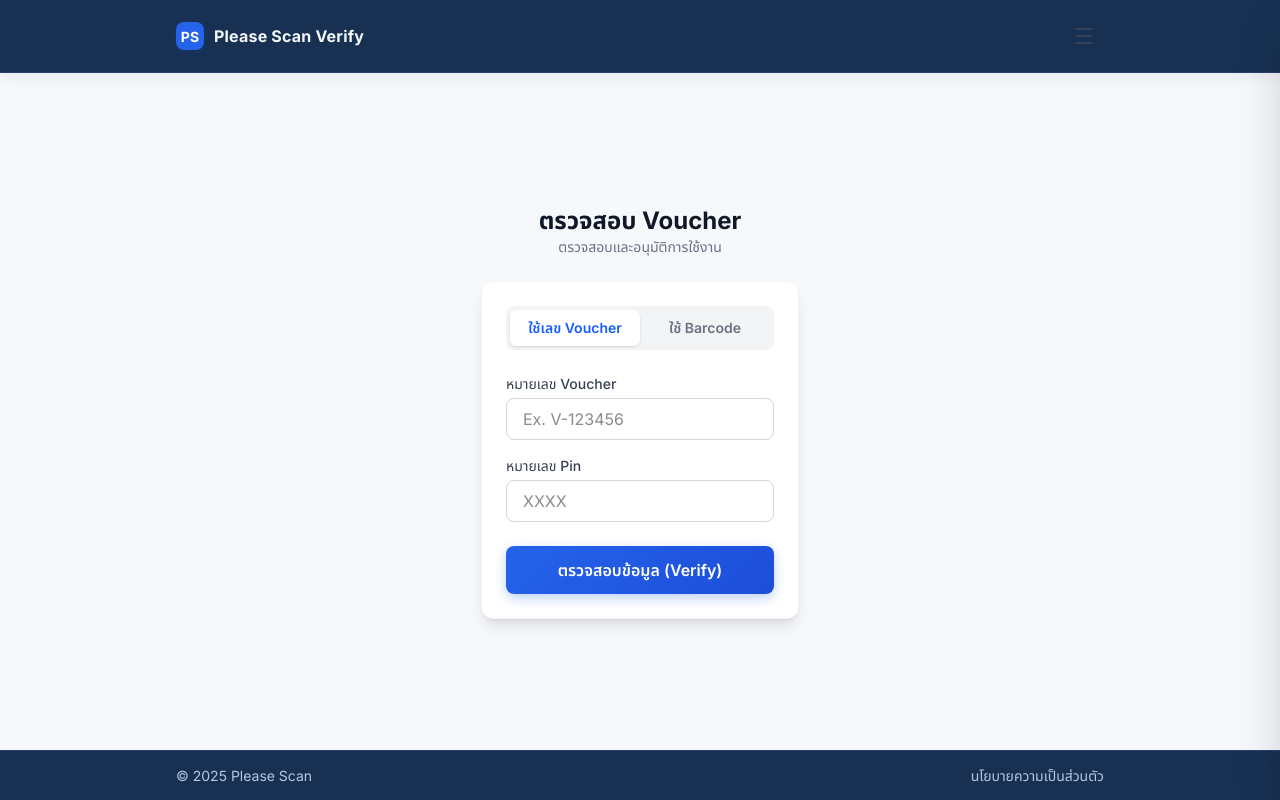
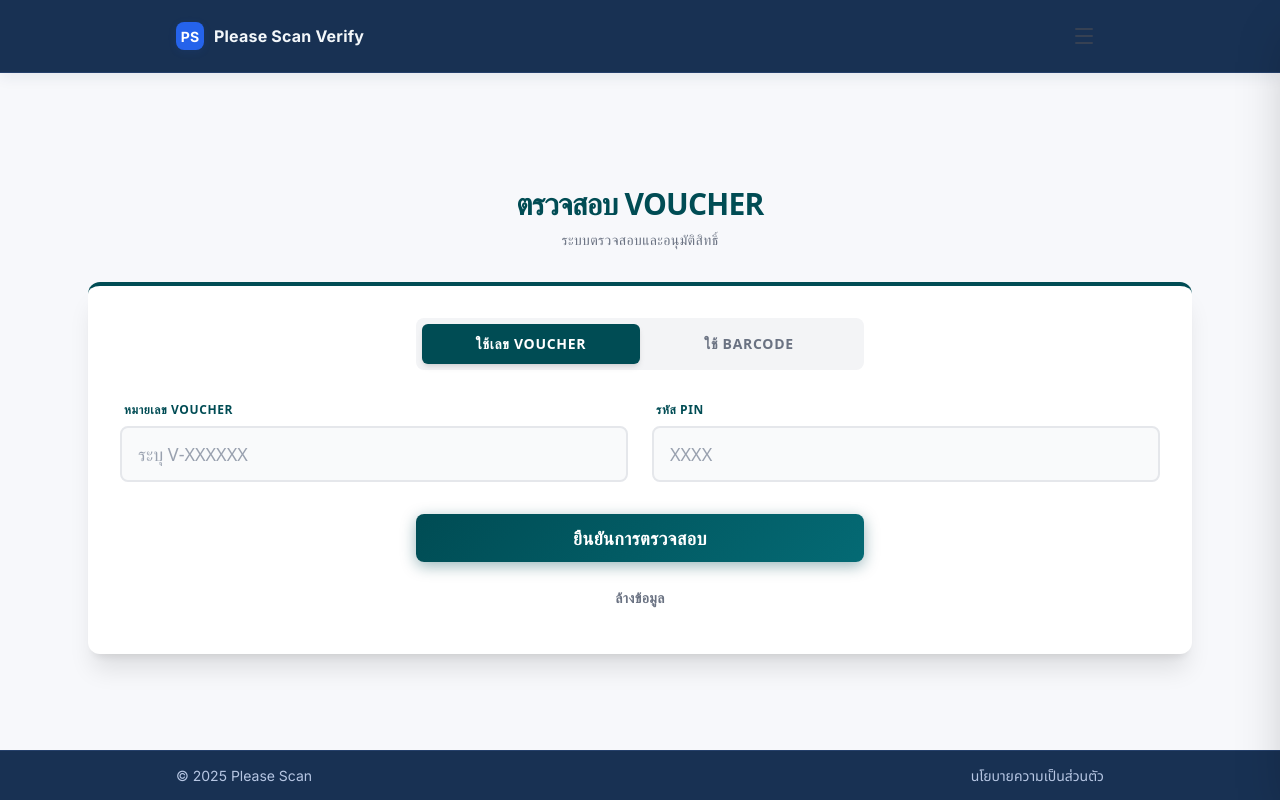
Before and after one commit to wintech-thai/onix-v2-web-scan, a Next.js app in the folder nextjs/: page /voucher in a window 1280 px wide. Built offline with nearby package versions, Linux system fonts and the light colour scheme.

Commit message:
change layout voucher

```diff
--- a/nextjs/components/voucher-themes/default/VoucherVerifyView.tsx
+++ b/nextjs/components/voucher-themes/default/VoucherVerifyView.tsx
@@ -58,22 +58,57 @@ export default function VoucherVerifyView() {
   const t = {
     th: {
       title: "ตรวจสอบ Voucher",
-      subtitle: "ตรวจสอบและอนุมัติการใช้งาน",
+      subtitle: "ระบบตรวจสอบและอนุมัติสิทธิ์",
       useVoucher: "ใช้เลข Voucher",
       useBarcode: "ใช้ Barcode",
       voucherNoLabel: "หมายเลข Voucher",
-      pinLabel: "หมายเลข Pin",
-      barcodeLabel: "หมายเลข Barcode",
-      voucherPlaceholder: "Ex. V-123456",
+      pinLabel: "รหัส PIN",
+      barcodeLabel: "รหัสบาร์โค้ด",
+      voucherPlaceholder: "ระบุ V-XXXXXX",
       pinPlaceholder: "XXXX",
-      barcodePlaceholder: "Scan or type barcode...",
-      checking: "Checking...",
-      verify: "ตรวจสอบข้อมูล (Verify)",
-      clear: "ล้างข้อมูล (Clear)",
-      errorVoucherPin: "กรุณากรอก Voucher No. และ PIN",
-      errorBarcode: "กรุณากรอก Barcode",
+      barcodePlaceholder: "สแกนหรือพิมพ์รหัส...",
+      checking: "กำลังตรวจสอบ...",
+      verify: "ยืนยันการตรวจสอบ",
+      clear: "ล้างข้อมูล",
+      errorVoucherPin: "กรุณาระบุ Voucher No. และ PIN",
+      errorBarcode: "กรุณาระบุ Barcode",
       errorNotFound: "ไม่พบข้อมูล Voucher หรือข้อมูลไม่ถูกต้อง",
-      errorConnection: "เกิดข้อผิดพลาดในการเชื่อมต่อ",
+      errorConnection: "การเชื่อมต่อขัดข้อง",
+      voucherNo: "Voucher No:",
+      pin: "PIN:",
+      startDate: "Start Date:",
+      endDate: "End Date:",
+      status: "Status:",
+      barcode: "Barcode",
+      privilege: "Privilege:",
+      cancel: "ยกเลิก",
+      approve: "อนุมัติสิทธิ์",
+      processing: "กำลังบันทึก...",
+      successTitle: "ดำเนินการสำเร็จ",
+      successMsg: "บันทึกการใช้งาน Voucher เรียบร้อยแล้ว",
+      errorTitle: "ทำรายการไม่สำเร็จ",
+      errorMsg: "ไม่สามารถบันทึกการใช้งานได้",
+      tryAgain: "ลองใหม่อีกครั้ง",
+      errorDefault: "เกิดข้อผิดพลาดที่ไม่ทราบสาเหตุ",
+    },
+    en: {
+      title: "Verify Voucher",
+      subtitle: "Verification & Approval System",
+      useVoucher: "Voucher No.",
+      useBarcode: "Barcode",
+      voucherNoLabel: "Voucher Number",
+      pinLabel: "PIN Code",
+      barcodeLabel: "Barcode Number",
+      voucherPlaceholder: "Enter V-XXXXXX",
+      pinPlaceholder: "XXXX",
+      barcodePlaceholder: "Scan or type code...",
+      checking: "Verifying...",
+      verify: "Verify",
+      clear: "Clear",
+      errorVoucherPin: "Please enter Voucher No. and PIN",
+      errorBarcode: "Please enter Barcode",
+      errorNotFound: "Voucher not found or invalid data",
+      errorConnection: "Connection error",
       voucherNo: "Voucher No:",
       pin: "PIN:",
       startDate: "Start Date:",
@@ -84,42 +119,7 @@ export default function VoucherVerifyView() {
       cancel: "Cancel",
       approve: "Approve",
       processing: "Processing...",
-      successTitle: "ใช้งานสำเร็จ!",
-      successMsg: "บันทึกการใช้งาน Voucher เรียบร้อยแล้ว",
-      errorTitle: "ทำรายการไม่สำเร็จ",
-      errorMsg: "ไม่สามารถบันทึกการใช้งานได้",
-      tryAgain: "ลองใหม่อีกครั้ง",
-      errorDefault: "เกิดข้อผิดพลาดที่ไม่ทราบสาเหตุ",
-    },
-    en: {
-      title: "Verify Voucher",
-      subtitle: "Verify and approve voucher usage",
-      useVoucher: "Use Voucher Number",
-      useBarcode: "Use Barcode",
-      voucherNoLabel: "Voucher Number",
-      pinLabel: "PIN Number",
-      barcodeLabel: "Barcode Number",
-      voucherPlaceholder: "Ex. V-123456",
-      pinPlaceholder: "XXXX",
-      barcodePlaceholder: "Scan or type barcode...",
-      checking: "Checking...",
-      verify: "Verify",
-      clear: "Clear",
-      errorVoucherPin: "Please enter Voucher No. and PIN",
-      errorBarcode: "Please enter Barcode",
-      errorNotFound: "Voucher not found or invalid data",
-      errorConnection: "Connection error occurred",
-      voucherNo: "Voucher No:",
-      pin: "PIN:",
-      startDate: "Start Date:",
-      endDate: "End Date:",
-      status: "Status:",
-      barcode: "Barcode",
-      privilege: "Privilege:",
-      cancel: "Cancel",
-      approve: "Approve",
-      processing: "Processing...",
-      successTitle: "Success!",
+      successTitle: "Success",
       successMsg: "Voucher usage recorded successfully",
       errorTitle: "Transaction Failed",
       errorMsg: "Unable to record usage",
@@ -195,7 +195,7 @@ export default function VoucherVerifyView() {
         particleCount: 150,
         spread: 70,
         origin: { y: 0.6 },
-        colors: ["#26cc2b", "#2563eb", "#facc15"],
+        colors: ["#004C54", "#A5ACAF", "#000000"],
       });
     });
   };
@@ -228,7 +228,14 @@ export default function VoucherVerifyView() {
       const apiData: VoucherApiResponse = await response.json();
 
       // Check for success or active status
-      if (apiData.Status === "OK" || apiData.Status === "Active") {
+      if (
+        apiData.Id ||
+        apiData.id ||
+        apiData.VoucherNo ||
+        apiData.voucherNo ||
+        apiData.Status === "OK" ||
+        apiData.Status === "Active"
+      ) {
         const mergedData = { ...initialData, ...apiData };
         setVerifiedData(mergedData);
         setStep("VERIFIED");
@@ -312,14 +319,21 @@ export default function VoucherVerifyView() {
     setApproveError("");
   };
 
-  const handleClearBarcode = () => {
+  // ✅ Updated: Clear function handles both modes
+  const handleClear = () => {
+    setVoucherNo("");
+    setPin("");
     setBarcode("");
     setErrorMsg(null);
-    if (barcodeInputRef.current) barcodeInputRef.current.focus();
+    if (mode === "BARCODE" && barcodeInputRef.current) {
+      barcodeInputRef.current.focus();
+    }
   };
 
-  const primaryGradient = "linear-gradient(135deg, #2563eb 0%, #1d4ed8 100%)";
-  const primaryShadow = "rgba(37, 99, 235, 0.3)";
+  // --- Eagle Theme Colors ---
+  const eaglePrimary = "#004C54";
+  const eagleGradient = "linear-gradient(135deg, #004C54 0%, #046A74 100%)";
+  const eagleShadow = "rgba(0, 76, 84, 0.4)";
 
   const displayVoucherNo =
     step === "VERIFIED"
@@ -329,35 +343,49 @@ export default function VoucherVerifyView() {
     step === "VERIFIED" ? getDisplayVal(["Pin", "pin"], pin) : "";
   const displayBarcodeText = `${displayVoucherNo}-${displayPin}`;
 
+  const getContainerClass = () => {
+    if (step === "INPUT") {
+      return "w-full max-w-sm md:max-w-6xl";
+    }
+    return "w-full max-w-sm md:max-w-2xl";
+  };
+
   return (
     <div
-      className="mx-auto p-4 md:p-6"
+      className={`mx-auto p-4 md:p-6 font-sans text-gray-800 transition-all duration-500 ease-in-out ${getContainerClass()}`}
       style={{
-        maxWidth: step === "VERIFIED" ? "700px" : "400px",
-        animation: "fadeIn 0.8s ease-out forwards",
+        animation: "fadeIn 0.6s ease-out forwards",
       }}
     >
       {/* HEADER */}
       {step !== "VERIFIED" && step !== "APPROVED" && step !== "ERROR" && (
-        <div className="text-center mb-6">
-          <h1 className="text-2xl font-bold text-gray-900">{text.title}</h1>
-          <p className="text-sm text-gray-500">{text.subtitle}</p>
+        <div className="text-center mb-8 pt-4">
+          <h1
+            className="text-3xl font-extrabold tracking-tight mb-2 uppercase"
+            style={{ color: eaglePrimary }}
+          >
+            {text.title}
+          </h1>
+          <p className="text-sm font-medium text-gray-500 tracking-wide">
+            {text.subtitle}
+          </p>
         </div>
       )}
 
       {/* STEP 1: INPUT */}
       {step === "INPUT" && (
-        <div className="bg-white rounded-xl shadow-lg p-6 border border-gray-100">
-          <div className="flex bg-gray-100 p-1 rounded-lg mb-6">
+        <div className="bg-white rounded-xl p-8 shadow-xl border-t-4 border-[#004C54]">
+          {/* Tabs */}
+          <div className="flex bg-gray-100 p-1.5 rounded-lg mb-8 max-w-md mx-auto">
             <button
               onClick={() => {
                 setMode("PIN");
                 setErrorMsg(null);
               }}
-              className={`flex-1 py-2 text-sm font-semibold rounded-md transition-all ${
+              className={`flex-1 py-2.5 text-sm font-bold uppercase tracking-wider rounded-md transition-all duration-200 ${
                 mode === "PIN"
-                  ? "bg-white text-blue-600 shadow-sm"
-                  : "text-gray-500 hover:text-gray-700"
+                  ? "bg-[#004C54] text-white shadow-md"
+                  : "text-gray-500 hover:text-[#004C54] hover:bg-gray-200"
               }`}
             >
               {text.useVoucher}
@@ -367,88 +395,140 @@ export default function VoucherVerifyView() {
                 setMode("BARCODE");
                 setErrorMsg(null);
               }}
-              className={`flex-1 py-2 text-sm font-semibold rounded-md transition-all ${
+              className={`flex-1 py-2.5 text-sm font-bold uppercase tracking-wider rounded-md transition-all duration-200 ${
                 mode === "BARCODE"
-                  ? "bg-white text-blue-600 shadow-sm"
-                  : "text-gray-500 hover:text-gray-700"
+                  ? "bg-[#004C54] text-white shadow-md"
+                  : "text-gray-500 hover:text-[#004C54] hover:bg-gray-200"
               }`}
             >
               {text.useBarcode}
             </button>
           </div>
-          <div className="space-y-4">
+
+          <div className="space-y-6">
             {mode === "PIN" ? (
-              <>
-                <div>
-                  <label className="block text-sm font-medium text-gray-700 mb-1">
+              // Grid Layout for Desktop
+              <div className="flex flex-col md:grid md:grid-cols-2 md:gap-6 space-y-6 md:space-y-0">
+                <div className="group">
+                  <label className="block text-xs font-bold text-[#004C54] uppercase tracking-wider mb-2 ml-1">
                     {text.voucherNoLabel}
                   </label>
+                  <div className="relative">
                     <input
                       type="text"
+                      maxLength={20}
                       value={voucherNo}
                       onChange={(e) => setVoucherNo(e.target.value)}
-                    className="w-full px-4 py-2 border border-gray-300 rounded-lg focus:ring-2 focus:ring-blue-500 outline-none"
+                      className="w-full h-14 px-4 bg-gray-50 border-2 border-gray-200 text-gray-900 font-bold rounded-lg focus:bg-white focus:border-[#004C54] focus:ring-0 outline-none transition-all placeholder:text-gray-400 placeholder:font-normal text-lg"
                       placeholder={text.voucherPlaceholder}
                     />
                   </div>
-                <div>
-                  <label className="block text-sm font-medium text-gray-700 mb-1">
+                </div>
+                <div className="group">
+                  <label className="block text-xs font-bold text-[#004C54] uppercase tracking-wider mb-2 ml-1">
                     {text.pinLabel}
                   </label>
+                  <div className="relative">
                     <input
                       type="text"
+                      maxLength={10}
                       value={pin}
                       onChange={(e) => setPin(e.target.value)}
-                    className="w-full px-4 py-2 border border-gray-300 rounded-lg focus:ring-2 focus:ring-blue-500 outline-none"
+                      className="w-full h-14 px-4 bg-gray-50 border-2 border-gray-200 text-gray-900 font-bold rounded-lg focus:bg-white focus:border-[#004C54] focus:ring-0 outline-none transition-all placeholder:text-gray-400 placeholder:font-normal text-lg"
                       placeholder={text.pinPlaceholder}
                     />
                   </div>
-              </>
+                </div>
+              </div>
             ) : (
-              <div>
-                <label className="block text-sm font-medium text-gray-700 mb-1">
+              <div className="group">
+                <label className="block text-xs font-bold text-[#004C54] uppercase tracking-wider mb-2 ml-1">
                   {text.barcodeLabel}
                 </label>
+                <div className="relative">
                   <input
                     ref={barcodeInputRef}
                     type="text"
+                    maxLength={20} // Limit Length
                     value={barcode}
                     onChange={(e) => setBarcode(e.target.value)}
                     onKeyDown={(e) => {
                       if (e.key === "Enter" && barcode) handleVerify();
                     }}
-                  className="w-full px-4 py-2 border border-gray-300 rounded-lg focus:ring-2 focus:ring-blue-500 outline-none"
+                    className="w-full h-14 px-4 bg-gray-50 border-2 border-gray-200 text-gray-900 font-bold rounded-lg focus:bg-white focus:border-[#004C54] focus:ring-0 outline-none transition-all placeholder:text-gray-400 placeholder:font-normal text-lg"
                     placeholder={text.barcodePlaceholder}
                     autoFocus
                   />
                 </div>
+              </div>
             )}
           </div>
+
           {errorMsg && (
-            <div className="mt-4 p-3 rounded-lg bg-red-50 border-l-4 border-red-500 text-red-700 text-sm">
+            <div className="mt-6 p-4 rounded-lg bg-red-50 border-l-4 border-red-600 text-red-700 text-sm font-semibold flex items-center shadow-sm">
+              <svg
+                className="w-5 h-5 mr-3 flex-shrink-0"
+                fill="currentColor"
+                viewBox="0 0 20 20"
+              >
+                <path
+                  fillRule="evenodd"
+                  d="M10 18a8 8 0 100-16 8 8 0 000 16zM8.707 7.293a1 1 0 00-1.414 1.414L8.586 10l-1.293 1.293a1 1 0 101.414 1.414L10 11.414l1.293 1.293a1 1 0 001.414-1.414L11.414 10l1.293-1.293a1 1 0 00-1.414-1.414L10 8.586 8.707 7.293z"
+                  clipRule="evenodd"
+                />
+              </svg>
               {errorMsg}
             </div>
           )}
+
+          <div className="max-w-md mx-auto mt-8">
             <button
               onClick={handleVerify}
               disabled={isLoading}
-            className="w-full mt-6 py-3 px-4 text-white font-semibold rounded-lg transition-all active:scale-95 disabled:opacity-70"
+              className="w-full h-12 text-white font-bold text-lg uppercase tracking-wide rounded-lg transition-all transform active:scale-[0.98] disabled:opacity-70 disabled:cursor-not-allowed hover:shadow-lg"
               style={{
-              background: primaryGradient,
-              boxShadow: `0 4px 12px ${primaryShadow}`,
+                background: eagleGradient,
+                boxShadow: `0 4px 15px ${eagleShadow}`,
               }}
             >
-            {isLoading ? text.checking : text.verify}
+              {isLoading ? (
+                <span className="flex items-center justify-center gap-2">
+                  <svg
+                    className="animate-spin h-5 w-5 text-white"
+                    xmlns="http://www.w3.org/2000/svg"
+                    fill="none"
+                    viewBox="0 0 24 24"
+                  >
+                    <circle
+                      className="opacity-25"
+                      cx="12"
+                      cy="12"
+                      r="10"
+                      stroke="currentColor"
+                      strokeWidth="4"
+                    ></circle>
+                    <path
+                      className="opacity-75"
+                      fill="currentColor"
+                      d="M4 12a8 8 0 018-8V0C5.373 0 0 5.373 0 12h4zm2 5.291A7.962 7.962 0 014 12H0c0 3.042 1.135 5.824 3 7.938l3-2.647z"
+                    ></path>
+                  </svg>
+                  {text.checking}
+                </span>
+              ) : (
+                text.verify
+              )}
             </button>
-          {mode === "BARCODE" && (
+
+            {/* ✅ Added Clear Button for BOTH modes */}
             <button
-              onClick={handleClearBarcode}
+              onClick={handleClear}
               disabled={isLoading}
-              className="w-full mt-3 py-3 px-4 text-gray-600 font-semibold rounded-lg border border-gray-200 hover:bg-gray-50 transition-all active:scale-95"
+              className="w-full mt-3 h-12 text-gray-500 font-bold text-sm uppercase tracking-wide rounded-lg hover:text-[#004C54] hover:bg-gray-50 transition-colors border border-transparent hover:border-gray-200"
             >
               {text.clear}
             </button>
-          )}
+          </div>
         </div>
       )}
 
@@ -456,8 +536,8 @@ export default function VoucherVerifyView() {
       {step === "VERIFIED" && verifiedData && (
         <div className="animate-fade-in-up">
           <div className="bg-[#f3f5f9] rounded-xl shadow-lg border border-gray-200 overflow-hidden">
-            <div className="bg-[#eff6ff] p-5 text-center border-b border-blue-100">
-              <h2 className="text-xl font-bold text-gray-800 leading-tight">
+            <div className="bg-[#eff6ff] p-5 text-center border-b-4 border-[#004C54]">
+              <h2 className="text-xl font-extrabold text-[#004C54] leading-tight uppercase">
                 {getDisplayVal(
                   [
                     "PrivilegeName",
@@ -548,7 +628,6 @@ export default function VoucherVerifyView() {
                             : "bg-gray-100 text-gray-700 border-gray-200"
                         }`}
                       >
-                        {/* ✅ Change Logic Here: if OK show Active, else show original status */}
                         {verifiedData.Status === "OK"
                           ? "Active"
                           : verifiedData.Status || "Unknown"}
@@ -587,14 +666,17 @@ export default function VoucherVerifyView() {
             <div className="bg-white p-5 border-t border-gray-200 flex gap-4">
               <button
                 onClick={() => setStep("INPUT")}
-                className="flex-1 py-3 px-4 border border-red-500 text-red-500 text-lg font-medium rounded-lg hover:bg-red-50 transition-colors"
+                className="flex-1 py-3 px-4 border-2 border-gray-200 text-gray-500 font-bold uppercase rounded-lg hover:bg-gray-50 hover:text-gray-700 transition-colors"
               >
                 {text.cancel}
               </button>
               <button
                 onClick={handleApprove}
                 disabled={isLoading}
-                className="flex-1 py-3 px-4 bg-[#ee0000] text-white text-lg font-medium rounded-lg shadow hover:bg-red-700 transition-all disabled:opacity-70"
+                className="flex-1 py-3 px-4 text-white font-bold uppercase rounded-lg shadow-lg hover:shadow-xl transition-all disabled:opacity-70 transform active:scale-95"
+                style={{
+                  background: "#004C54", // Eagle Green for Approve Button
+                }}
               >
                 {isLoading ? text.processing : text.approve}
               </button>
@@ -603,11 +685,11 @@ export default function VoucherVerifyView() {
         </div>
       )}
 
-      {/* --- STEP 3: SUCCESS (Green) --- */}
+      {/* STEP 3: SUCCESS (Eagle Theme) */}
       {step === "APPROVED" && (
         <div className="animate-fade-in-up">
-          <div className="bg-white rounded-2xl shadow-sm border border-gray-100 p-10 text-center flex flex-col items-center justify-center">
-            <div className="mb-6 inline-flex p-5 rounded-full bg-green-50 text-green-500 shadow-sm ring-8 ring-green-50/50">
+          <div className="bg-white rounded-xl shadow-xl border-t-4 border-[#004C54] p-10 text-center flex flex-col items-center justify-center">
+            <div className="mb-6 inline-flex p-5 rounded-full bg-[#E0F2F1] text-[#004C54] shadow-sm ring-8 ring-[#E0F2F1]/50">
               <svg
                 className="w-16 h-16"
                 fill="none"
@@ -622,7 +704,7 @@ export default function VoucherVerifyView() {
                 />
               </svg>
             </div>
-            <h2 className="text-3xl font-extrabold text-gray-800 mb-3 tracking-tight">
+            <h2 className="text-3xl font-extrabold text-gray-900 mb-3 tracking-tight">
               {text.successTitle}
             </h2>
             <p className="text-gray-500 text-lg leading-relaxed font-medium">
@@ -632,11 +714,11 @@ export default function VoucherVerifyView() {
         </div>
       )}
 
-      {/* --- STEP 4: ERROR (Red) --- */}
+      {/* STEP 4: ERROR (Eagle Theme) */}
       {step === "ERROR" && (
         <div className="animate-fade-in-up">
-          <div className="bg-white rounded-2xl shadow-sm border border-gray-100 p-10 text-center flex flex-col items-center justify-center">
-            <div className="mb-6 inline-flex p-5 rounded-full bg-red-50 text-red-500 shadow-sm ring-8 ring-red-50/50">
+          <div className="bg-white rounded-xl shadow-xl border-t-4 border-red-600 p-10 text-center flex flex-col items-center justify-center">
+            <div className="mb-6 inline-flex p-5 rounded-full bg-red-50 text-red-600 shadow-sm ring-8 ring-red-50/50">
               <svg
                 className="w-16 h-16"
                 fill="none"
@@ -651,7 +733,7 @@ export default function VoucherVerifyView() {
                 />
               </svg>
             </div>
-            <h2 className="text-3xl font-extrabold text-gray-800 mb-3 tracking-tight">
+            <h2 className="text-3xl font-extrabold text-gray-900 mb-3 tracking-tight">
               {text.errorTitle}
             </h2>
             <p className="text-gray-500 text-lg leading-relaxed font-medium mb-8">
@@ -659,7 +741,7 @@ export default function VoucherVerifyView() {
             </p>
             <button
               onClick={handleTryAgain}
-              className="px-8 py-3 bg-red-600 text-white font-semibold rounded-lg shadow-md hover:bg-red-700 transition-all active:scale-95"
+              className="px-8 py-3 bg-red-600 text-white font-bold uppercase rounded-lg shadow-md hover:bg-red-700 transition-all active:scale-95"
             >
               {text.tryAgain}
             </button>
```
Lines whose indentation alone changed are shown as unchanged.
